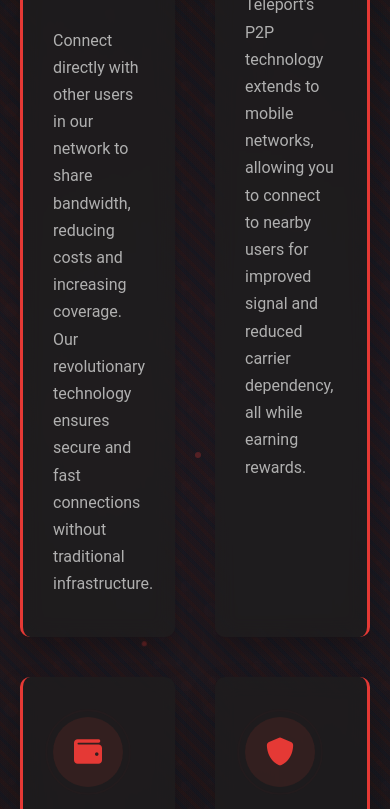
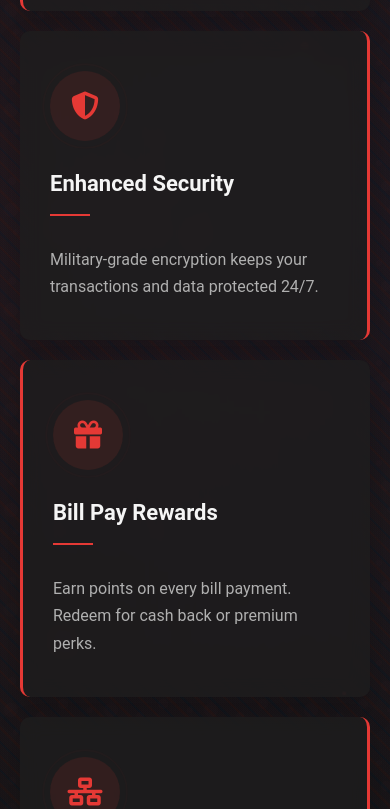
Before and after one commit to oldwestsolutions/teleport, a plain HTML site: page index.html in a window 390 px wide. Shown: the part 701-1510 px from the top of the page. Drawn offline with Linux system fonts and the light colour scheme.

Commit message:
Improved mobile feature cards with concise content and proper vertical stacking

```diff
--- a/index.html
+++ b/index.html
@@ -78,6 +78,7 @@
             position: relative;
             -webkit-font-smoothing: antialiased;
             -moz-osx-font-smoothing: grayscale;
+            scroll-behavior: smooth;
         }
 
         /* Russian-inspired patterns */
@@ -822,6 +823,93 @@
                 padding-right: 20px;
             }
         }
+
+        /* Update feature grid styles */
+        .feature-grid {
+            display: grid;
+            grid-template-columns: repeat(auto-fit, minmax(300px, 1fr));
+            gap: 30px;
+            padding: 40px 20px;
+        }
+
+        /* Mobile styles update */
+        @media (max-width: 768px) {
+            /* Container adjustments */
+            .container {
+                padding: 0;
+                width: 100%;
+                overflow-x: hidden;
+            }
+
+            /* Feature cards - force single column */
+            .feature-grid {
+                display: flex;
+                flex-direction: column;
+                gap: 20px;
+                padding: 20px;
+                width: 100%;
+            }
+
+            .feature-card {
+                width: 100%;
+                margin: 0;
+                padding: 25px 20px;
+                text-align: center;
+            }
+
+            .feature-card h3 {
+                font-size: 1.3em;
+                margin: 10px 0;
+            }
+
+            .feature-card p {
+                font-size: 0.95em;
+                line-height: 1.4;
+                margin: 0;
+                color: var(--text-secondary);
+            }
+
+            .feature-card-icon {
+                font-size: 24px;
+                margin-bottom: 10px;
+                color: var(--accent-red);
+            }
+
+            /* Ensure proper spacing between sections */
+            section {
+                padding: 40px 0;
+                width: 100%;
+                overflow: hidden;
+            }
+
+            /* Section headings */
+            section h2 {
+                padding: 0 20px;
+                margin-bottom: 20px;
+                text-align: center;
+            }
+
+            /* Smooth scroll behavior */
+            html {
+                scroll-behavior: smooth;
+                -webkit-overflow-scrolling: touch;
+            }
+
+            /* Prevent content overflow */
+            * {
+                max-width: 100vw;
+                box-sizing: border-box;
+            }
+
+            /* Improve touch scrolling */
+            .feature-grid,
+            .rewards-grid,
+            .bill-pay-container {
+                -webkit-overflow-scrolling: touch;
+                overflow-y: visible;
+                overflow-x: hidden;
+            }
+        }
     </style>
     <link rel="stylesheet" href="https://cdnjs.cloudflare.com/ajax/libs/font-awesome/6.5.1/css/all.min.css">
 </head>
@@ -868,34 +956,37 @@
                     <div class="particle"></div>
                 </div>
 
-                <div class="hero-grid">
+                <div class="feature-grid">
                     <div class="feature-card">
                         <div class="feature-card-icon">
-                            <i class="fa-solid fa-tower-broadcast"></i>
+                            <i class="fas fa-mobile-alt"></i>
                         </div>
-                        <h3>P2P Wireless Internet</h3>
-                        <p>Connect directly with other users in our network to share bandwidth, reducing costs and increasing coverage. Our revolutionary technology ensures secure and fast connections without traditional infrastructure.</p>
+                        <h3>P2P & Mobile</h3>
+                        <p>Instant transfers and mobile payments with zero fees. Send money globally.</p>
                     </div>
+
                     <div class="feature-card">
                         <div class="feature-card-icon">
-                            <i class="fa-solid fa-signal"></i>
+                            <i class="fas fa-shield-alt"></i>
                         </div>
-                        <h3>Mobile Connectivity</h3>
-                        <p>Teleport's P2P technology extends to mobile networks, allowing you to connect to nearby users for improved signal and reduced carrier dependency, all while earning rewards.</p>
+                        <h3>Enhanced Security</h3>
+                        <p>Military-grade encryption keeps your transactions and data protected 24/7.</p>
                     </div>
+
                     <div class="feature-card">
                         <div class="feature-card-icon">
-                            <i class="fa-solid fa-wallet"></i>
+                            <i class="fas fa-gift"></i>
                         </div>
                         <h3>Bill Pay Rewards</h3>
-                        <p>Our unique reward system lets you earn credits by participating in the network. Pay your bills with earned credits or receive cashback rewards when making payments through our platform.</p>
+                        <p>Earn points on every bill payment. Redeem for cash back or premium perks.</p>
                     </div>
+
                     <div class="feature-card">
                         <div class="feature-card-icon">
-                            <i class="fa-solid fa-shield"></i>
+                            <i class="fas fa-network-wired"></i>
                         </div>
-                        <h3>Enhanced Security</h3>
-                        <p>Advanced encryption and peer validation protocols ensure your data remains private and secure. Each connection is verified and monitored for suspicious activity.</p>
+                        <h3>Global Network</h3>
+                        <p>Access our worldwide network for seamless connectivity anywhere.</p>
                     </div>
                 </div>
             </div>
```
